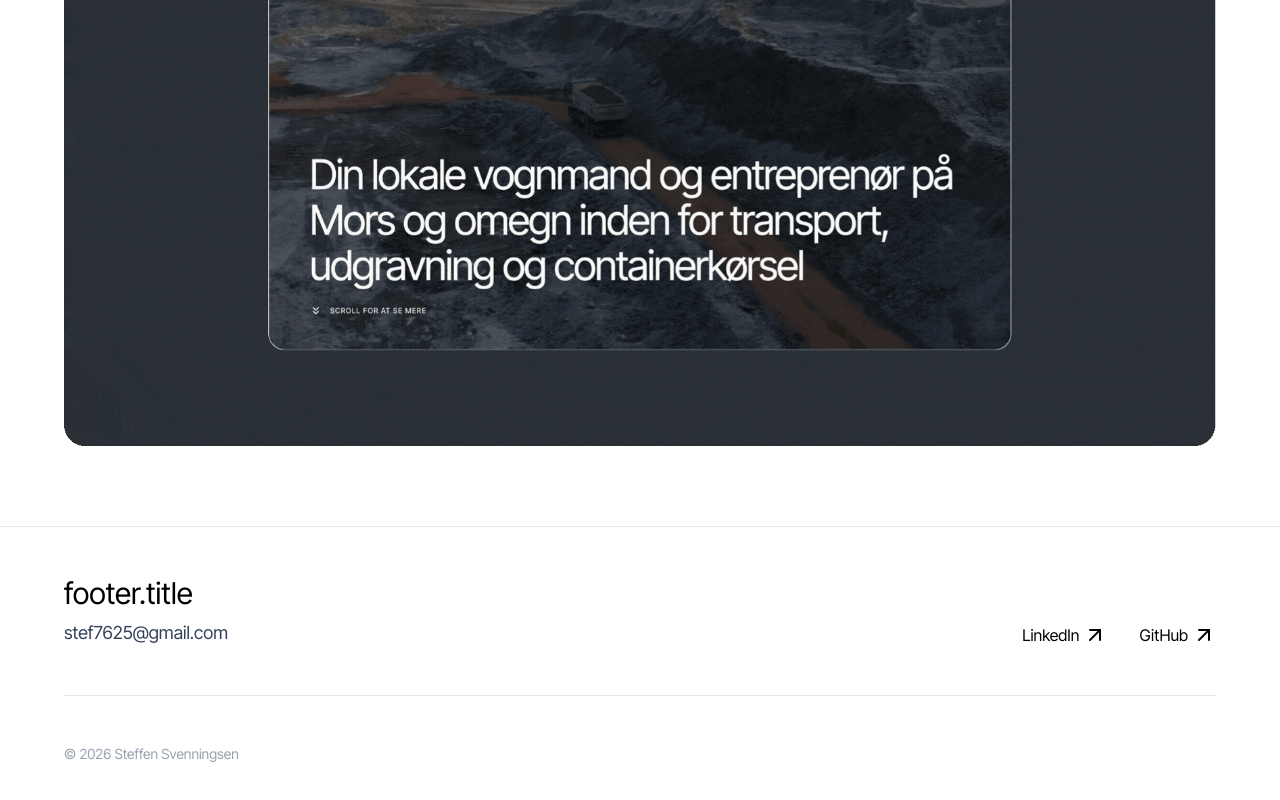
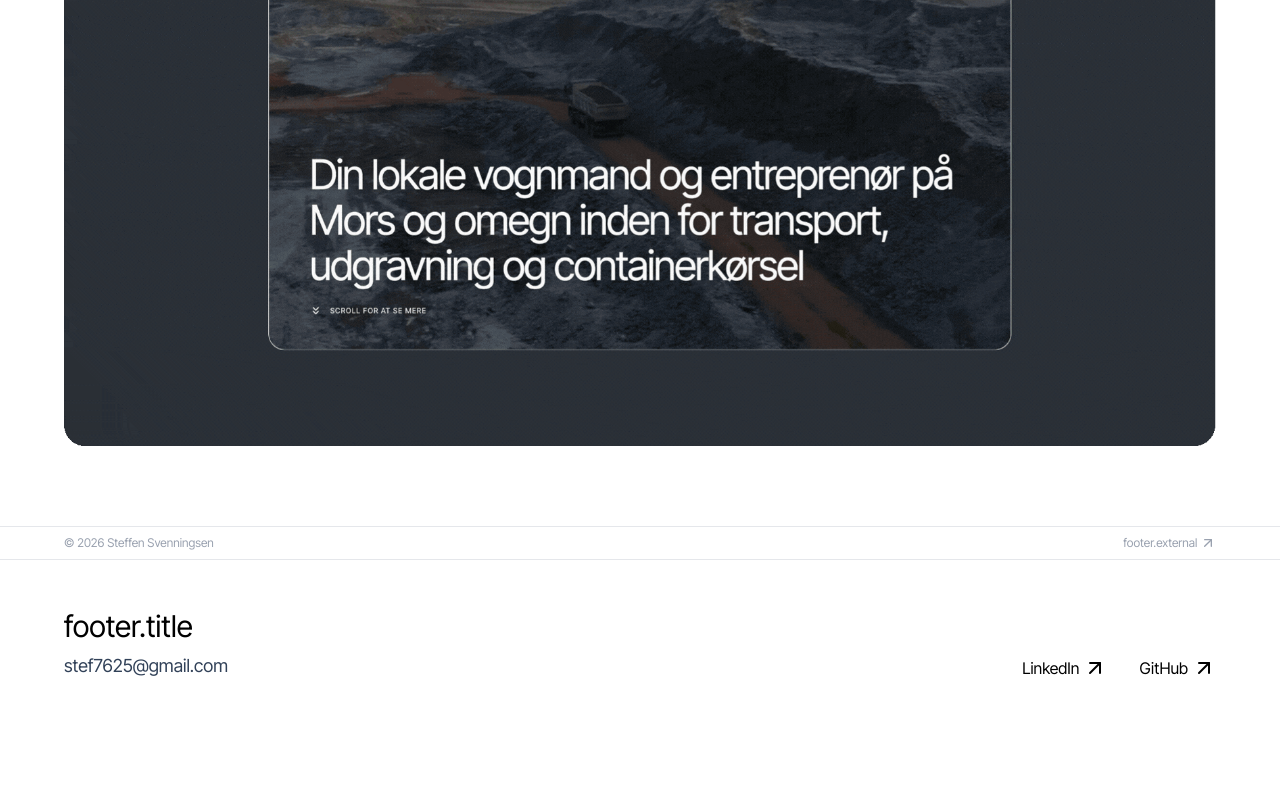
Before and after one commit to Steffen-Svenningsen/steffen-svenningsen-2026, a Vue app: page / in a window 1280 px wide. Shown: the part 541-1341 px from the top of the page. After the commit the page ends 1269 px from the top, so only its background shows below. Built offline with nearby package versions, Linux system fonts and the light colour scheme.

Commit message:
feature: refactor footer and add external link to personal site

```diff
--- a/src/components/Footer.vue
+++ b/src/components/Footer.vue
@@ -1,4 +1,13 @@
 <template>
+    <div class="border-t border-gray-200">
+        <div class="container mx-auto px-6 md:px-12 lg:px-16 max-w-7xl flex justify-between items-center py-2">
+            <p class="text-gray-400 text-xs">&copy; {{ new Date().getFullYear() }} Steffen Svenningsen</p>
+            <a class="text-gray-400 text-xs group" target="_blank" href="https://svenningsen.pages.dev/">
+                {{ $t('footer.external') }}
+                <ArrowRight class="inline-block w-4 h-4 group-hover:rotate-45 transition duration-150" />
+            </a>
+        </div>
+    </div>
     <footer class="border-t border-gray-200">
         <div class="container mx-auto px-6 md:px-12 lg:px-16 max-w-7xl py-12 flex flex-col sm:flex-row sm:items-end gap-8 justify-between">
             <div>
@@ -16,10 +25,7 @@
                 </ul>
             </nav>
         </div>
-        <div class="container mx-auto px-6 md:px-12 lg:px-16 max-w-7xl pb-12">
-            <div class="h-px w-full bg-gray-200"></div>
-            <p class="text-gray-400 text-sm mt-12">&copy; {{ new Date().getFullYear() }} Steffen Svenningsen</p>
-        </div>
+
     </footer>
 </template>
 
--- a/src/locales/da.json
+++ b/src/locales/da.json
@@ -81,6 +81,8 @@
     },
 
     "footer": {
-        "title": "Lad os skabe noget fedt!"
+        "title": "Lad os skabe noget fedt!",
+
+        "external": "Prøv mig"
     }
 }
--- a/src/locales/en.json
+++ b/src/locales/en.json
@@ -82,6 +82,8 @@
     },
 
     "footer": {
-        "title": "Let's create something great!"
+        "title": "Let's create something great!",
+
+        "external": "Try me"
     }
 }
```
